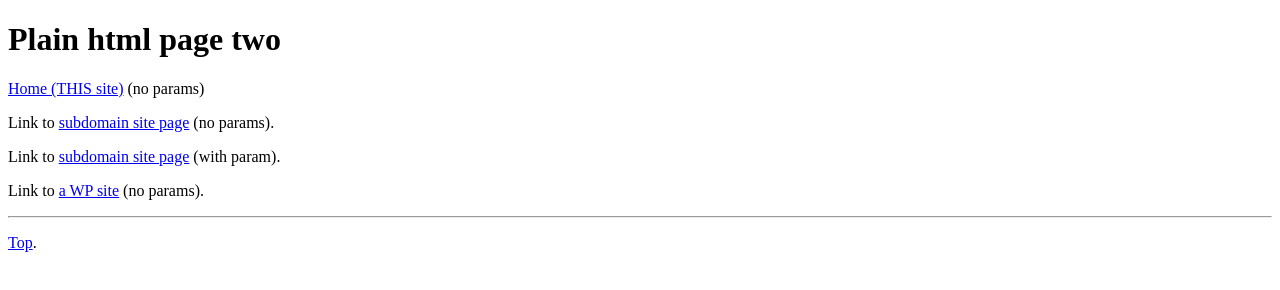
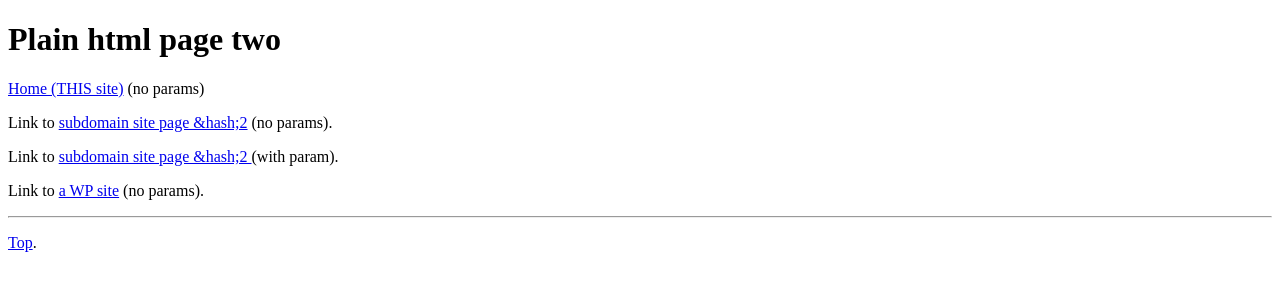
Before and after one commit to alancau/plain-html-site, a plain HTML site: page pagetwo.html in a window 1280 px wide. Drawn offline with Linux system fonts and the light colour scheme.

Commit message:
Update pagetwo.html
Clarified link text

```diff
--- a/pagetwo.html
+++ b/pagetwo.html
@@ -20,8 +20,8 @@ height="0" width="0" style="display:none;visibility:hidden"></iframe></noscript>
 <!-- End Google Tag Manager (noscript) -->
     <h1 id="h1">Plain html page two</h1>
     <p><a href="/">Home (THIS site)</a> (no params)</p>
-    <p>Link to <a href="https://snippets.contentscuttle.com/pagetwo.html">subdomain site page</a> (no params).</p>
-    <p>Link to <a href="https://snippets.contentscuttle.com/pagetwo.html?from=main-site-page-two">subdomain site page</a> (with param).</p>
+    <p>Link to <a href="https://snippets.contentscuttle.com/pagetwo.html">subdomain site page &hash;2</a> (no params).</p>
+    <p>Link to <a href="https://snippets.contentscuttle.com/pagetwo.html?from=main-site-page-two">subdomain site page &hash;2 </a> (with param).</p>
     <p>Link to <a href="https://dev-acsiteone.pantheonsite.io/">a WP site</a> (no params).</p>
     <hr>
     <p><a href="<a href="#h1">Top</a>.</p>
```
